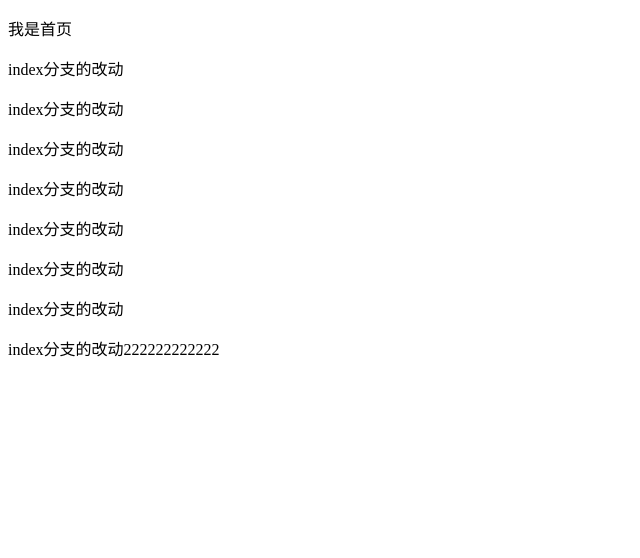
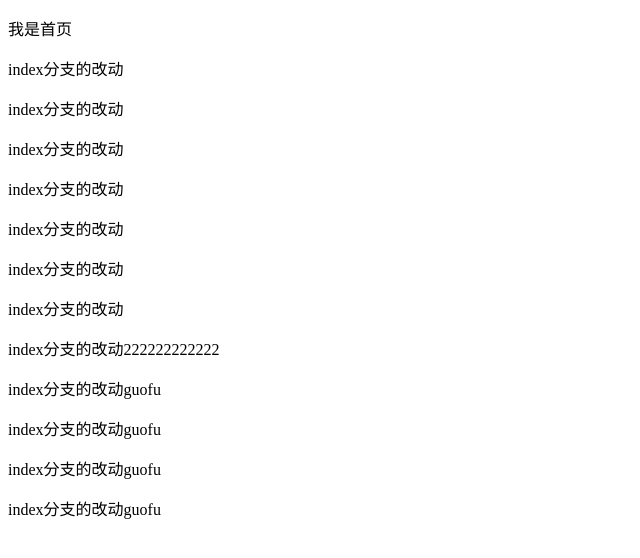
Before and after one commit to guofu543/xiaomi, a plain HTML site: page index.html in a window 1280 px wide. Shown: the whole page, without its empty margins (0-640 px from the left). Drawn offline with Linux system fonts and the light colour scheme.

Commit message:
国富的修改

```diff
--- a/index.html
+++ b/index.html
@@ -15,5 +15,9 @@
     <p>index分支的改动</p>
     <p>index分支的改动</p>
     <p>index分支的改动222222222222</p>
+    <p>index分支的改动guofu</p>
+    <p>index分支的改动guofu</p>
+    <p>index分支的改动guofu</p>
+    <p>index分支的改动guofu</p>
 </body>
 </html>
```
